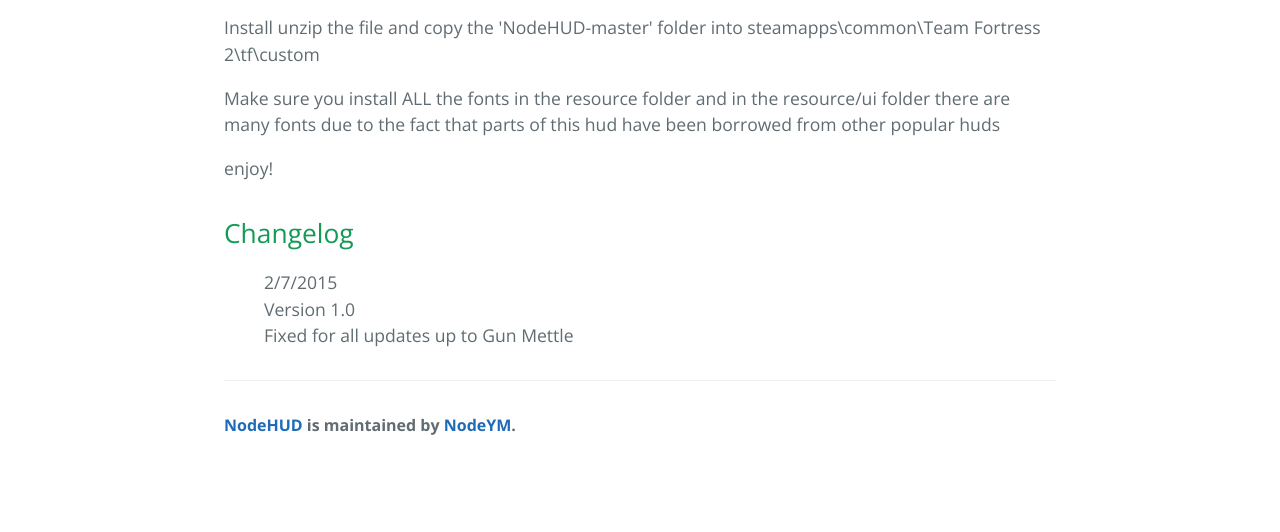
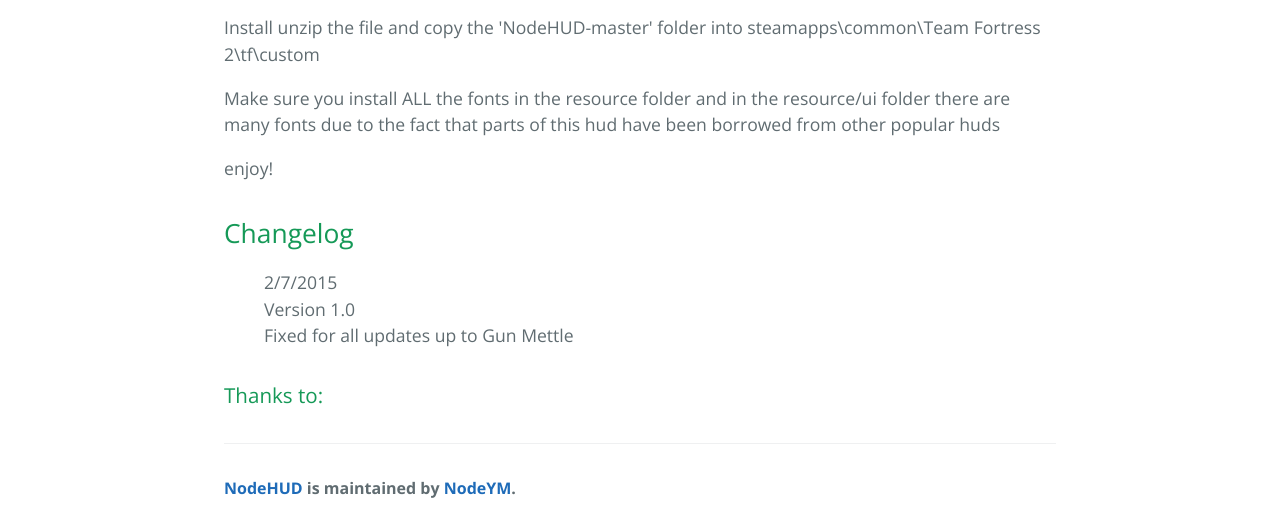
Before and after one commit to NodeYM/NodeHUD, a plain HTML site: page index.html in a window 1280 px wide. Shown: the part 541-1073 px from the top of the page. Before the commit the page ends 1010 px from the top, so only its background shows below. Drawn offline with nearby package versions, Linux system fonts and the light colour scheme.

Commit message:
Update index.html

```diff
--- a/index.html
+++ b/index.html
@@ -43,6 +43,9 @@ there are many fonts due to the fact that parts of this hud have been borrowed f
   <li>Fixed for all updates up to Gun Mettle</li>
 </ul>
 
+      <h3>
+<a id="thanks_to:" class="anchor" href="#thanks_to:" aria-hidden="true"><span class="octicon octicon-link"></span></a>Thanks to: </h3>
+
       <footer class="site-footer">
         <span class="site-footer-owner"><a href="https://github.com/NodeYM/NodeHUD">NodeHUD</a> is maintained by <a href="https://github.com/NodeYM">NodeYM</a>.</span>
 
```
